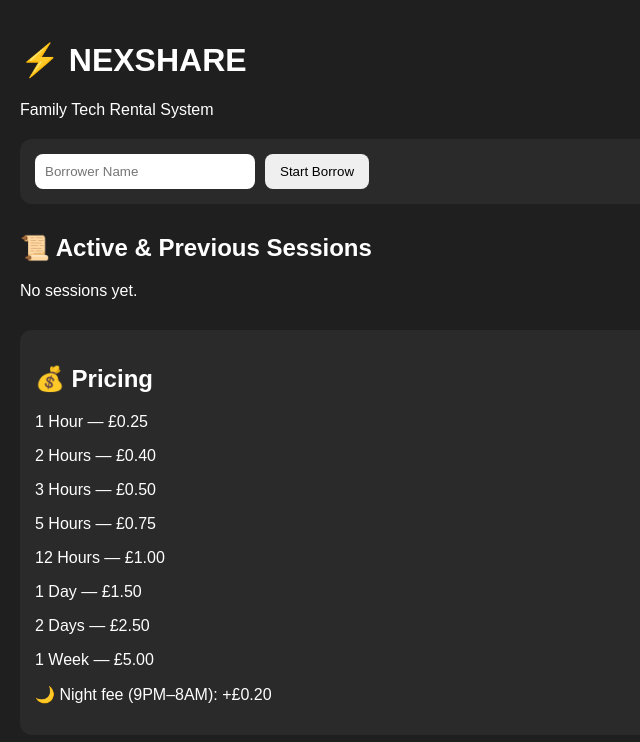
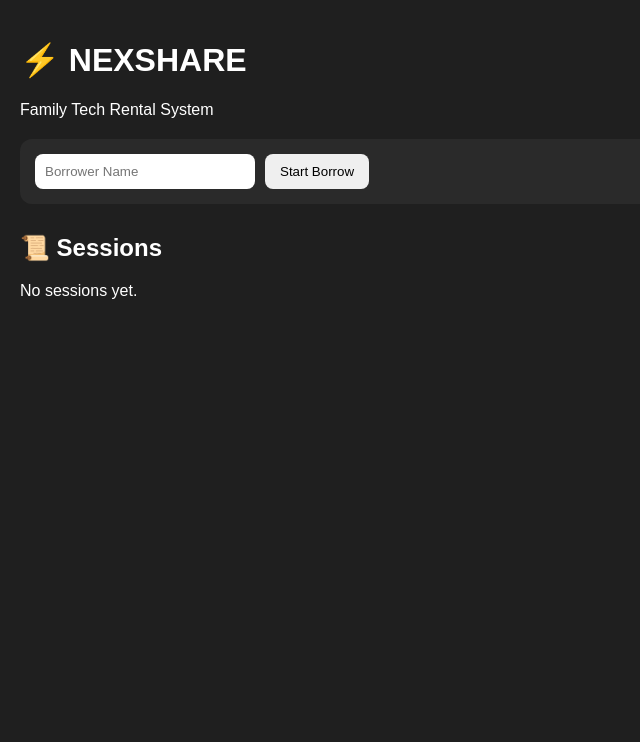
Before and after one commit to Solstice01/nexshare-application, a React (Vite) app: page / in a window 1280 px wide. Shown: the top 742 px of the page, without its empty margins (0-640 px from the left). Built offline with nearby package versions, Linux system fonts and the light colour scheme.

Commit message:
Update App.jsx

```diff
--- a/src/App.jsx
+++ b/src/App.jsx
@@ -10,7 +10,7 @@ const PRICING = [
   { max: 12, price: 1.00 },
   { max: 24, price: 1.50 },
   { max: 48, price: 2.50 },
-  { max: 168, price: 5.00 } // 1 week
+  { max: 168, price: 5.00 }
 ];
 
 function getPrice(hours, isNight = false) {
@@ -20,7 +20,6 @@ function getPrice(hours, isNight = false) {
 
   let total = tier.price;
 
-  // Flat night fee
   if (isNight) {
     total += 0.20;
   }
@@ -32,6 +31,16 @@ export default function App() {
   const [sessions, setSessions] = useState([]);
   const [borrower, setBorrower] = useState("");
   const [now, setNow] = useState(Date.now());
+  const [showSplash, setShowSplash] = useState(true);
+
+  // Splash screen timer
+  useEffect(() => {
+    const splashTimer = setTimeout(() => {
+      setShowSplash(false);
+    }, 2500);
+
+    return () => clearTimeout(splashTimer);
+  }, []);
 
   // Load saved sessions
   useEffect(() => {
@@ -42,7 +51,7 @@ export default function App() {
     }
   }, []);
 
-  // Save sessions automatically
+  // Save sessions
   useEffect(() => {
     localStorage.setItem(
       "nexshare_sessions",
@@ -50,7 +59,7 @@ export default function App() {
     );
   }, [sessions]);
 
-  // Live timer updates
+  // Live timer
   useEffect(() => {
     const timer = setInterval(() => {
       setNow(Date.now());
@@ -113,6 +122,53 @@ export default function App() {
     );
   }
 
+  // SPLASH SCREEN
+  if (showSplash) {
+    return (
+      <div
+        style={{
+          height: "100vh",
+          background: "#1f1f1f",
+          display: "flex",
+          justifyContent: "center",
+          alignItems: "center",
+          overflow: "hidden"
+        }}
+      >
+        <div
+          style={{
+            fontSize: "120px",
+            color: "white",
+            animation: "zoomFade 2.5s ease forwards"
+          }}
+        >
+          ⚡
+        </div>
+
+        <style>
+          {`
+            @keyframes zoomFade {
+              0% {
+                transform: scale(0.5);
+                opacity: 0;
+              }
+
+              40% {
+                transform: scale(1);
+                opacity: 1;
+              }
+
+              100% {
+                transform: scale(3);
+                opacity: 0;
+              }
+            }
+          `}
+        </style>
+      </div>
+    );
+  }
+
   return (
     <div
       style={{
@@ -162,7 +218,7 @@ export default function App() {
       </div>
 
       <div style={{ marginTop: "30px" }}>
-        <h2>📜 Active & Previous Sessions</h2>
+        <h2>📜 Sessions</h2>
 
         {sessions.length === 0 && (
           <p>No sessions yet.</p>
@@ -247,30 +303,6 @@ export default function App() {
           );
         })}
       </div>
-
-      <div
-        style={{
-          background: "#2a2a2a",
-          padding: "15px",
-          borderRadius: "12px",
-          marginTop: "30px"
-        }}
-      >
-        <h2>💰 Pricing</h2>
-
-        <p>1 Hour — £0.25</p>
-        <p>2 Hours — £0.40</p>
-        <p>3 Hours — £0.50</p>
-        <p>5 Hours — £0.75</p>
-        <p>12 Hours — £1.00</p>
-        <p>1 Day — £1.50</p>
-        <p>2 Days — £2.50</p>
-        <p>1 Week — £5.00</p>
-
-        <p style={{ marginTop: "10px" }}>
-          🌙 Night fee (9PM–8AM): +£0.20
-        </p>
-      </div>
     </div>
   );
 }
```
